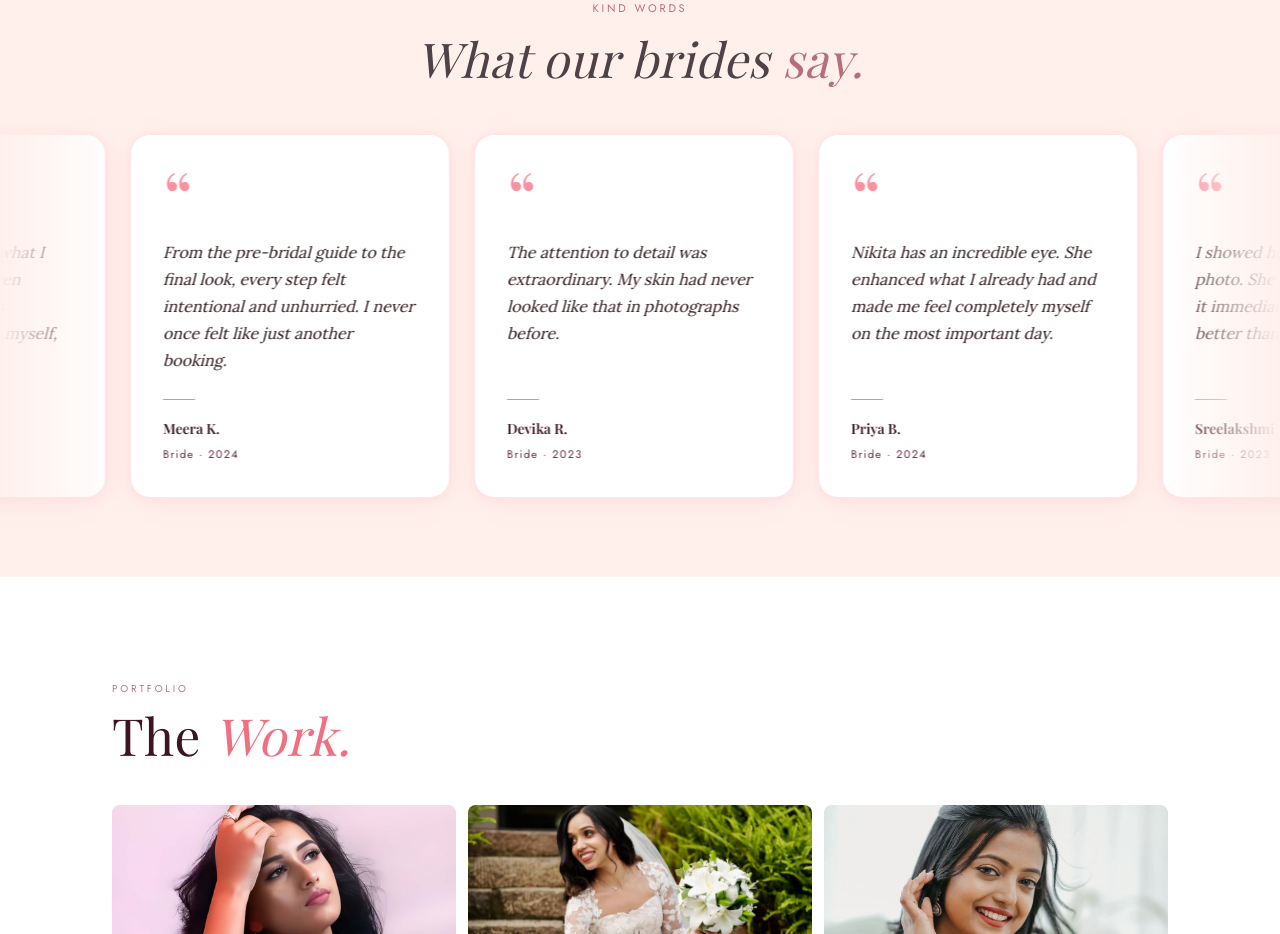
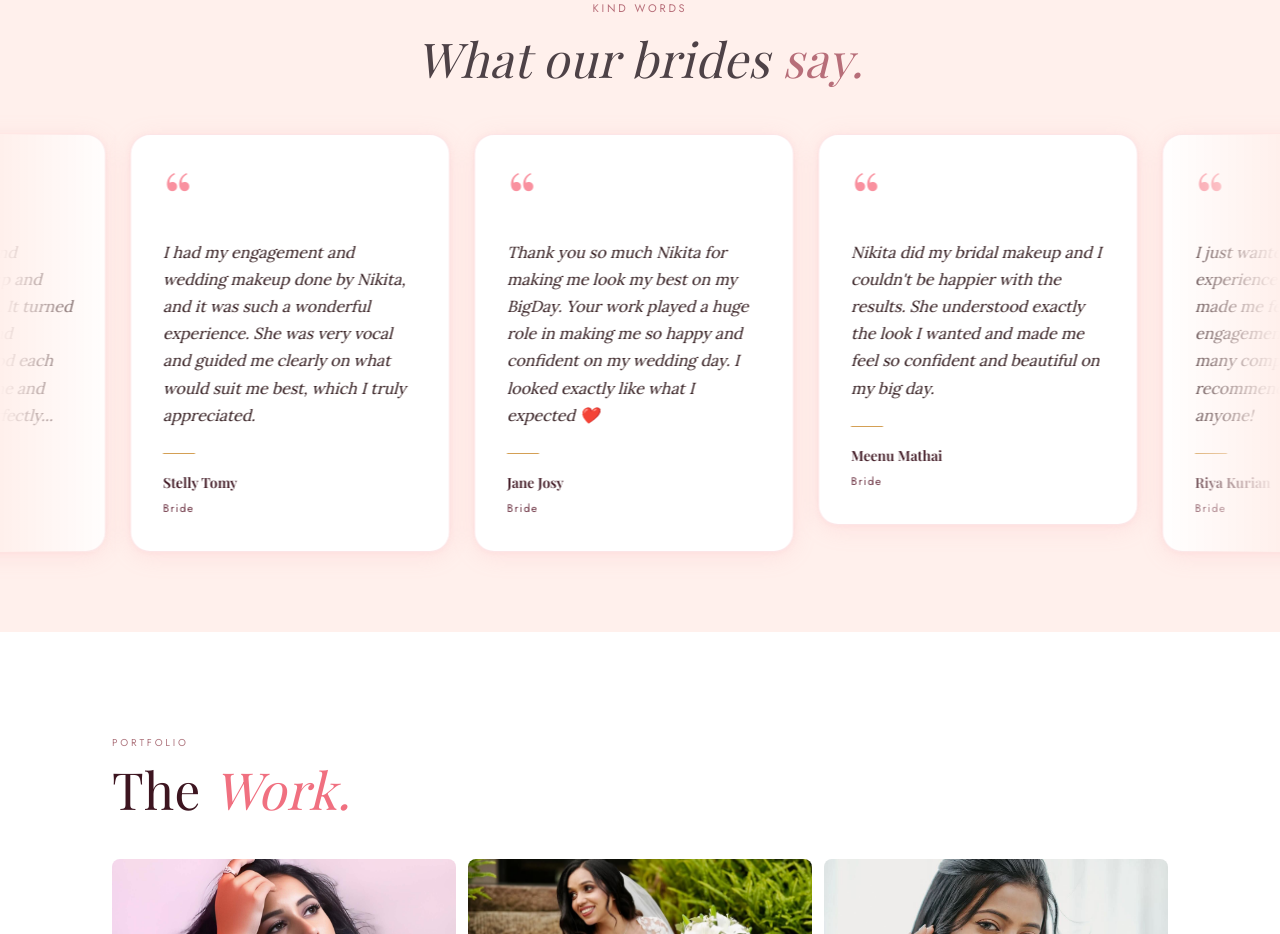
Before and after one commit to amdgzelenzin-crypto/zelenz, a Next.js app: page / in a window 1280 px wide. Shown: the part 2820-3754 px from the top of the page. Built offline with nearby package versions, Linux system fonts and the light colour scheme.

Commit message:
SEO: Fix canonical exact match, inject real GBP reviews, prevent DOM text duplicate penalty

```diff
--- a/app/bridal/layout.tsx
+++ b/app/bridal/layout.tsx
@@ -18,7 +18,7 @@ export const metadata: Metadata = {
     images: ["/og/bridal-og.jpg"],
   },
   alternates: {
-    canonical: "/bridal",
+    canonical: "https://nixtudio.in/bridal",
   },
 };
 
--- a/app/layout.tsx
+++ b/app/layout.tsx
@@ -82,7 +82,7 @@ export const metadata: Metadata = {
   creator: 'NIXTUDIO',
   metadataBase: new URL('https://nixtudio.in'),
   alternates: {
-    canonical: '/',
+    canonical: 'https://nixtudio.in',
   },
   openGraph: {
     type: 'website',
--- a/app/services/layout.tsx
+++ b/app/services/layout.tsx
@@ -18,7 +18,7 @@ export const metadata: Metadata = {
     images: ["/og/services-og.jpg"],
   },
   alternates: {
-    canonical: "/services",
+    canonical: "https://nixtudio.in/services",
   },
 };
 
--- a/components/ui/ReviewMarquee.tsx
+++ b/components/ui/ReviewMarquee.tsx
@@ -1,6 +1,6 @@
 "use client";
 
-import { useRef, useEffect } from "react";
+import { useRef, useEffect, useState } from "react";
 
 export type ReviewItem = {
   quote: string;
@@ -10,40 +10,34 @@ export type ReviewItem = {
 
 const defaultReviews: ReviewItem[] = [
   {
-    quote:
-      "She understood exactly what I wanted before I could even explain it. The result was effortless — I looked like myself, only luminous.",
-    name: "Aishwarya S.",
-    detail: "Bride · 2024",
+    quote: "I was extremely happy and satisfied with the makeup and hair for my wedding day. It turned out even better than I had imagined! She understood each and every request of mine and executed everything perfectly...",
+    name: "Jessy Joseph",
+    detail: "Bride",
   },
   {
-    quote:
-      "From the pre-bridal guide to the final look, every step felt intentional and unhurried. I never once felt like just another booking.",
-    name: "Meera K.",
-    detail: "Bride · 2024",
+    quote: "I had my engagement and wedding makeup done by Nikita, and it was such a wonderful experience. She was very vocal and guided me clearly on what would suit me best, which I truly appreciated.",
+    name: "Stelly Tomy",
+    detail: "Bride",
   },
   {
-    quote:
-      "The attention to detail was extraordinary. My skin had never looked like that in photographs before.",
-    name: "Devika R.",
-    detail: "Bride · 2023",
+    quote: "Thank you so much Nikita for making me look my best on my BigDay. Your work played a huge role in making me so happy and confident on my wedding day. I looked exactly like what I expected ❤️",
+    name: "Jane Josy",
+    detail: "Bride",
   },
   {
-    quote:
-      "Nikita has an incredible eye. She enhanced what I already had and made me feel completely myself on the most important day.",
-    name: "Priya B.",
-    detail: "Bride · 2024",
+    quote: "Nikita did my bridal makeup and I couldn't be happier with the results. She understood exactly the look I wanted and made me feel so confident and beautiful on my big day.",
+    name: "Meenu Mathai",
+    detail: "Bride",
   },
   {
-    quote:
-      "I showed her one reference photo. She understood the soul of it immediately. The result was better than my imagination.",
-    name: "Sreelakshmi V.",
-    detail: "Bride · 2023",
+    quote: "I just wanted to share my amazing experience with Nikita 🫶, she made me feel beautiful on my engagement day and I received so many compliments. I highly recommend NIXTUDIO for anyone!",
+    name: "Riya Kurian",
+    detail: "Bride",
   },
   {
-    quote:
-      "Every bride deserves to feel seen. Nikita made sure I did — not just in the mirror, but in every photograph from that day.",
-    name: "Ananya M.",
-    detail: "Bride · 2024",
+    quote: "Absolutely loved my engagement and bridal makeup❤️! Huge thanks to Nikita for making the whole experience feel so friendly and comfortable. She really listened to what I wanted, and the final look was beautiful😌.",
+    name: "Aleena Varghese",
+    detail: "Bride",
   },
 ];
 
@@ -133,7 +127,10 @@ export default function ReviewMarquee({
 
   const SPEED = 0.5; // pixels per frame
 
+  const [isMounted, setIsMounted] = useState(false);
+
   useEffect(() => {
+    setIsMounted(true);
     const track = trackRef.current;
     if (!track) return;
 
@@ -387,9 +384,18 @@ export default function ReviewMarquee({
             WebkitUserSelect: "none",
           }}
         >
-          {/* Render review cards TWICE for seamless infinite loop */}
-          {[...reviews, ...reviews].map((review, i) => (
-            <ReviewCard key={i} {...review} />
+          {/* SR-visible main reviews */}
+          {reviews.map((review, i) => (
+            <div key={`orig-${i}`}>
+              <ReviewCard {...review} />
+            </div>
+          ))}
+
+          {/* Client-side cloned reviews with aria-hidden to eliminate crawler duplicates */}
+          {isMounted && reviews.map((review, i) => (
+            <div key={`clone-${i}`} aria-hidden="true">
+              <ReviewCard {...review} />
+            </div>
           ))}
         </div>
       </div>
```
Also changed, not shown: 1 other file (tests, documents, lock files or other folders).
